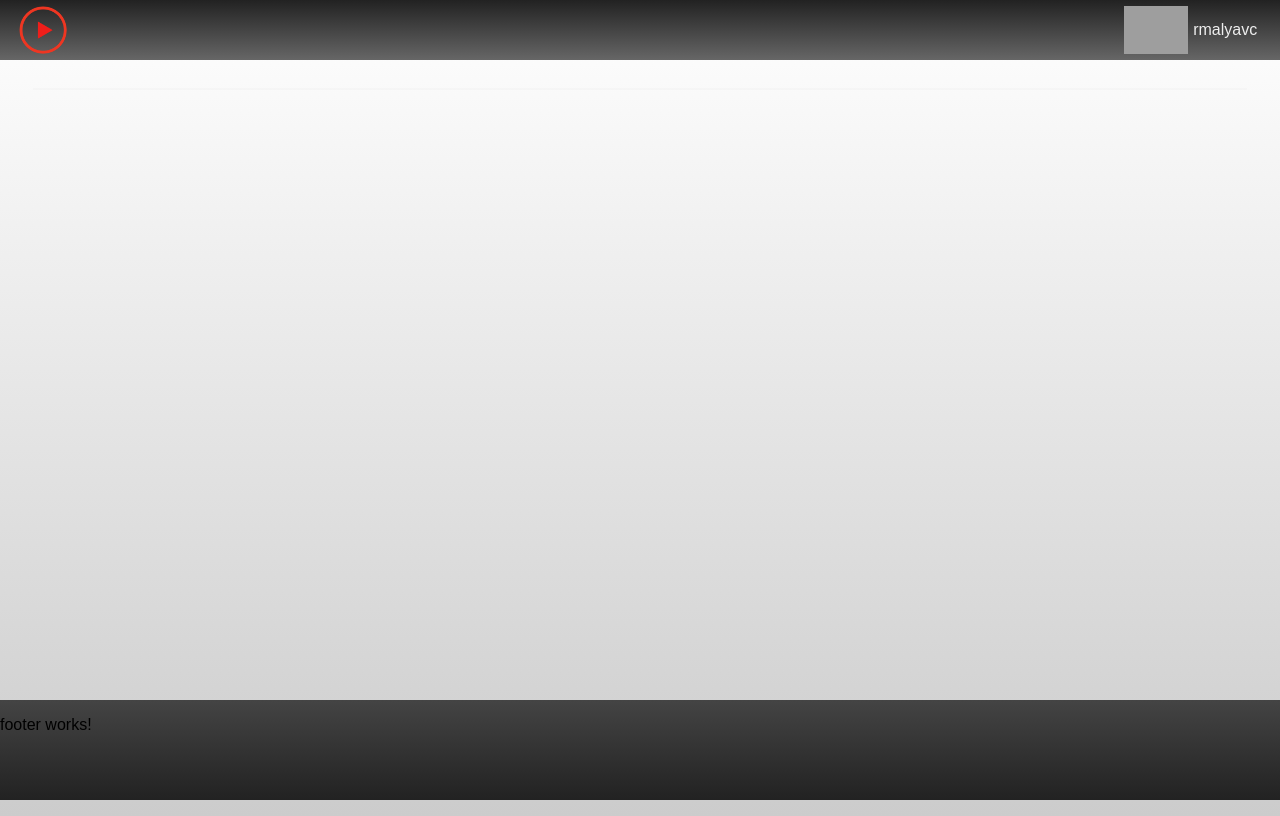
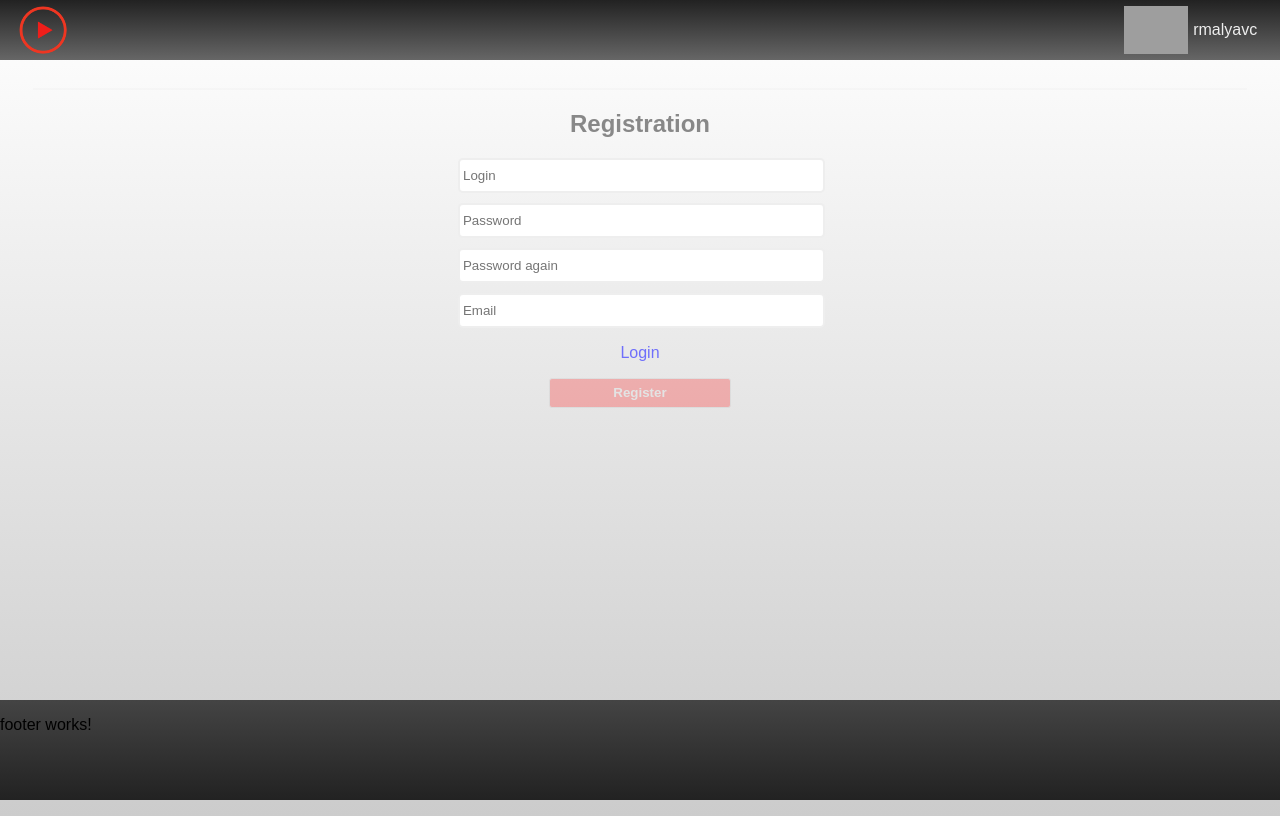
Before and after one commit to rmalyavc/hypertube, an Angular app: page /register in a window 1280 px wide. Before the commit this address led to /. Built offline with nearby package versions, Linux system fonts and the light colour scheme; grey boxes are pictures that could not be loaded.

Commit message:
registration form

```diff
--- a/src/app/app-routing.module.ts
+++ b/src/app/app-routing.module.ts
@@ -3,6 +3,7 @@ import { Routes, RouterModule } from '@angular/router';
 import { ProfileComponent } from './profile/profile.component';
 import { HomeComponent } from './home/home.component';
 import { LoginComponent } from './login/login.component';
+import { RegisterComponent } from './register/register.component';
 
 const routes: Routes = [
 	{
@@ -16,6 +17,10 @@ const routes: Routes = [
 	{
 		path: 'login',
 		component: LoginComponent
+	},
+	{
+		path: 'register',
+		component: RegisterComponent
 	}
 ];
 
--- a/src/app/app.module.ts
+++ b/src/app/app.module.ts
@@ -14,6 +14,7 @@ import { ProfileComponent } from './profile/profile.component';
 import { HomeComponent } from './home/home.component';
 import { BaseComponent } from './base/base.component';
 import { LoginComponent } from './login/login.component';
+import { RegisterComponent } from './register/register.component';
 
 @NgModule({
   declarations: [
@@ -26,7 +27,8 @@ import { LoginComponent } from './login/login.component';
     ProfileComponent,
     HomeComponent,
     BaseComponent,
-    LoginComponent
+    LoginComponent,
+    RegisterComponent
   ],
   imports: [
     BrowserModule,
--- a/src/app/login/login.component.html
+++ b/src/app/login/login.component.html
@@ -1,15 +1,16 @@
 <h2 class="text_header gray_text">Login</h2>
 <form #login_form="ngForm">
 	<div class="field_container">
-		<input type="text" #name="ngModel" [class.invalid_field]="name.invalid && name.touched" name="login" class="form_field" placeholder="Login" [(ngModel)]="form_data.login" required>
-		<span class="error_text" [class.hidden]="!name.touched || name.valid">Should not be empty</span>
+		<input type="text" #name="ngModel" [class.invalid_field]="name.invalid && name.touched" name="login" class="form_field" placeholder="Login" [(ngModel)]="form_data.login">
 	</div>
 	<div class="field_container">
-		<input type="password" #password="ngModel" name="password" class="form_field" placeholder="Password" [class.invalid_field]="password.invalid && password.touched" [(ngModel)]="form_data.password" minlength="8" required>
-		<span class="error_text" [class.hidden]="!password.touched || password.valid">Should not be empty</span>
+		<input type="password" #password="ngModel" name="password" class="form_field" placeholder="Password" [class.invalid_field]="password.invalid && password.touched" [(ngModel)]="form_data.password">
 	</div>
 	<div class="field_container">
 		<p class="text_header"><a routerLink="">Forgot your password?</a></p>
 	</div>
-	<button class="main_button" type="button" [disabled]="name.invalid || password.invalid" (click)="login()"><strong class="button_text white">Submit</strong></button>
+	<div class="field_container">
+		<p class="text_header"><a routerLink="/register">Join us</a></p>
+	</div>
+	<button class="main_button" type="button" (click)="login()"><strong class="button_text white">Login</strong></button>
 </form>
--- /dev/null
+++ b/src/app/register/register.component.html
@@ -0,0 +1,28 @@
+<h2 class="text_header gray_text">Registration</h2>
+<form #login_form="ngForm">
+	<div class="field_container">
+		<input type="text" #name="ngModel" [class.invalid_field]="name.invalid && name.touched" name="login" class="form_field" placeholder="Login" [(ngModel)]="form_data.login" minlength="4" required>
+		<span class="error_text" *ngIf="name.errors && name.errors.required && name.touched">Should not be empty</span>
+		<span class="error_text" *ngIf="name.errors && name.errors.minlength && name.touched">Should be at least 4 characters length</span>
+	</div>
+	<div class="field_container">
+		<input type="password" #password="ngModel" name="password" class="form_field" placeholder="Password" [class.invalid_field]="password.invalid && password.touched" [(ngModel)]="form_data.password" minlength="8" required>
+		<span class="error_text" *ngIf="password.errors && password.errors.required && password.touched">Should not be empty</span>
+		<span class="error_text" *ngIf="password.errors && password.errors.minlength && password.touched">Should be at least 8 characters length</span>
+	</div>
+	<div class="field_container">
+		<input type="password" #password_again="ngModel" name="password_again" class="form_field" placeholder="Password again" [class.invalid_field]="password.invalid && password.touched" [(ngModel)]="form_data.password_again" minlength="8" required>
+		<span class="error_text" *ngIf="password_again.errors && password_again.errors.required && password_again.touched">Should not be empty</span>
+		<span class="error_text" *ngIf="password_again.errors && password_again.errors.minlength && password_again.touched">Should be at least 8 characters length</span>
+		<span class="error_text" *ngIf="password.valid && password_again.valid && form_data.password != form_data.password_again">Passwords should match</span>
+	</div>
+	<div class="field_container">
+		<input type="email" pattern='^(([^<>()\[\]\\.,;:\s@"]+(\.[^<>()\[\]\\.,;:\s@"]+)*)|(".+"))@((\[[0-9]{1,3}\.[0-9]{1,3}\.[0-9]{1,3}\.[0-9]{1,3}\])|(([a-zA-Z\-0-9]+\.)+[a-zA-Z]{2,}))$' #e_mail="ngModel" [class.invalid_field]="e_mail.invalid && e_mail.touched" name="email" class="form_field" placeholder="Email" [(ngModel)]="form_data.email" required>
+		<span class="error_text" *ngIf="e_mail.errors && e_mail.errors.required && e_mail.touched">Should not be empty</span>
+		<span class="error_text" *ngIf="e_mail.errors && e_mail.errors.pattern && e_mail.touched">Invalid email</span>
+	</div>
+	<div class="field_container">
+		<p class="text_header"><a routerLink="/login">Login</a></p>
+	</div>
+	<button class="main_button" type="button" [class.button_disabled]="name.invalid || password.invalid || password_again.invalid || e_mail.invalid" [disabled]="name.invalid || password.invalid || password_again.invalid || e_mail.invalid" (click)="register()"><strong class="button_text white">Register</strong></button>
+</form>
--- /dev/null
+++ b/src/app/register/register.component.ts
@@ -0,0 +1,26 @@
+import { Component, OnInit } from '@angular/core';
+import { BaseComponent } from '../base/base.component';
+
+@Component({
+  selector: '.app-register',
+  templateUrl: './register.component.html',
+  styleUrls: ['./register.component.css']
+})
+export class RegisterComponent extends BaseComponent implements OnInit {
+	private form_data;
+  // constructor() { }
+
+	ngOnInit() {
+		this.form_data = {
+			login: '',
+			password: '',
+			password_again: '',
+			email: '',
+		}
+	}
+
+	register() {
+		this.router.navigate(['']);
+	}
+
+}
--- a/src/app/tools/tools.component.ts
+++ b/src/app/tools/tools.component.ts
@@ -15,8 +15,5 @@ export class ToolsComponent implements OnInit {
 	}
 
 	ngOnInit() {
-		console.log('Current User Is');
-		console.log(this.current_user);
-		console.log(this.tool_ids);
 	}
 }
--- a/src/styles.css
+++ b/src/styles.css
@@ -12,7 +12,7 @@ body {
 	overflow: hidden;
 }
 
-.app-login {
+.app-login, .app-register {
 	position: relative;
 	width: 30%;
 	max-width: 400px;
@@ -48,7 +48,11 @@ body {
 	border: 1px solid rgba(200,200,200,1);
 }
 
-.app-login .main_button {
+.button_disabled {
+	opacity: 0.3;
+}
+
+.app-login .main_button, .app-register .main_button {
 	width: 50%;
 	height: 30px;
 	left: 25%;
```
Also changed, not shown: src/app/register/register.component.css (added), 1 other file (tests, documents, lock files or other folders).
